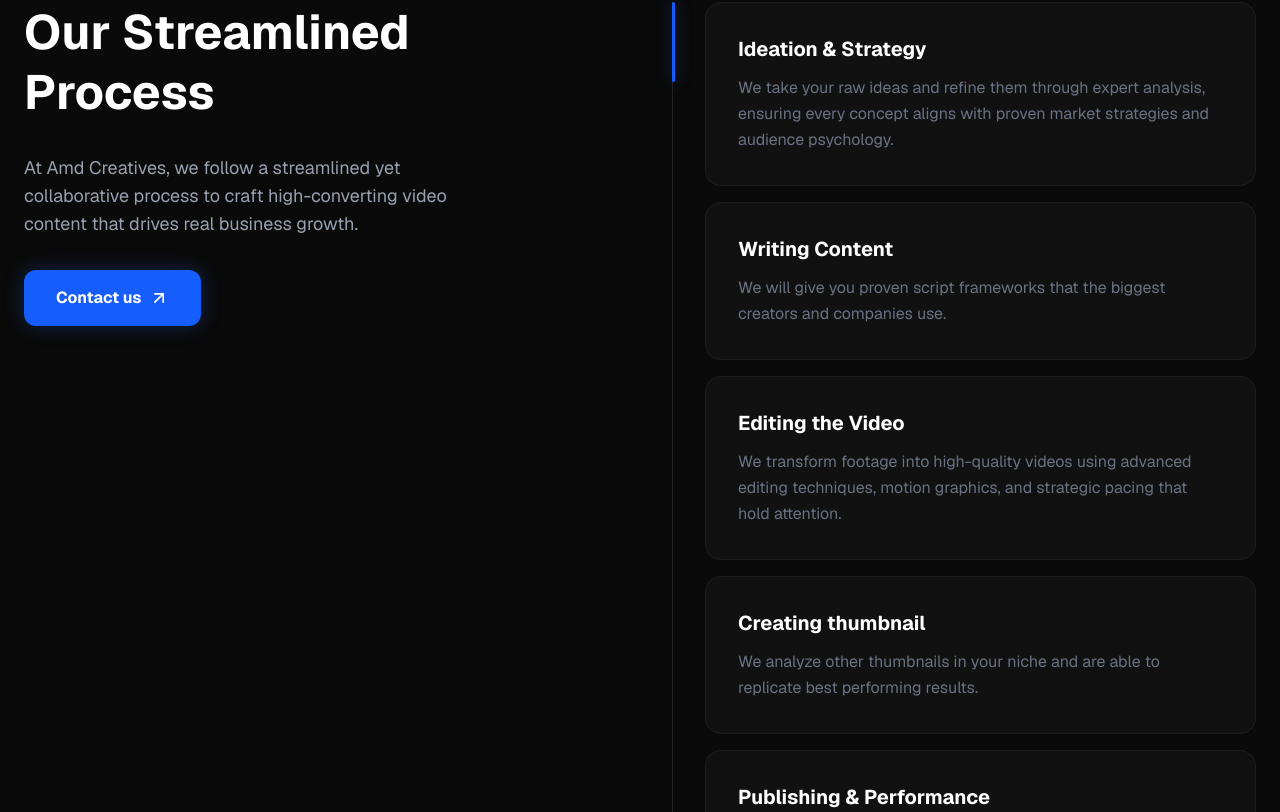
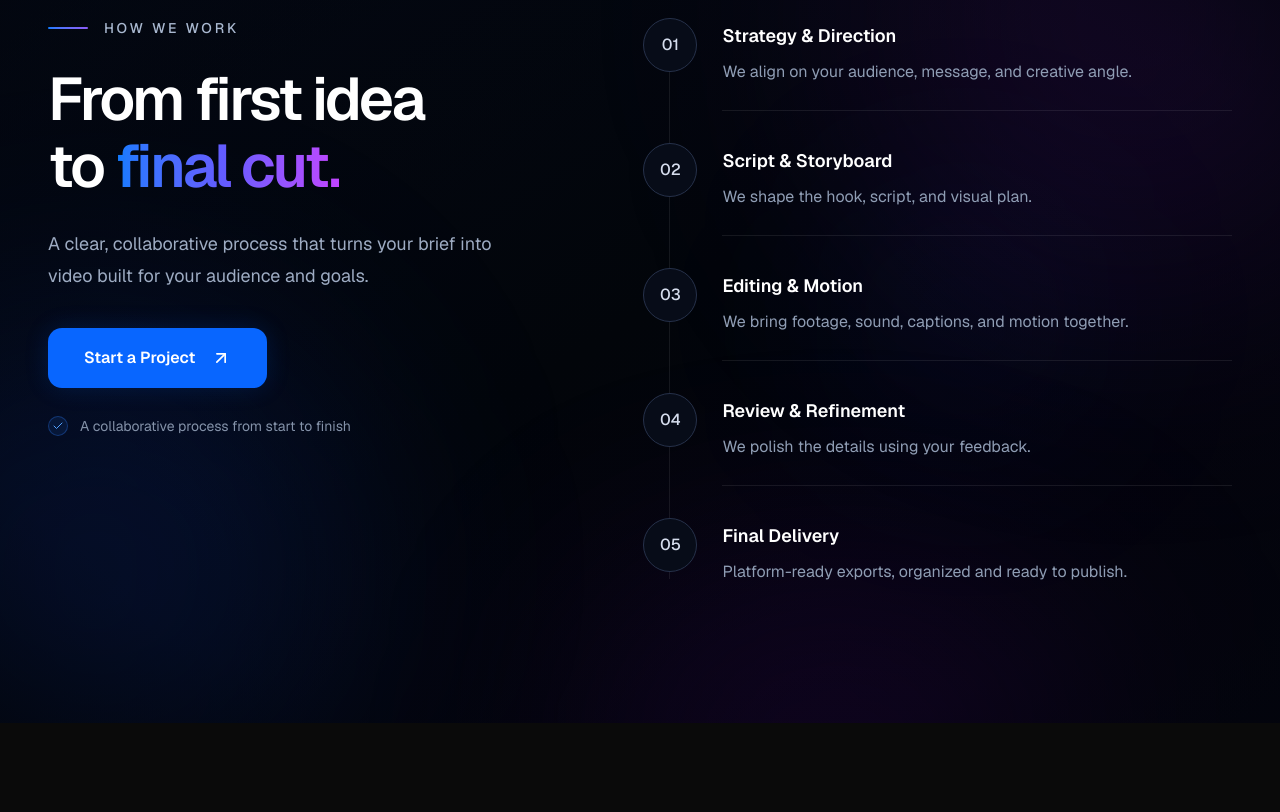
Before and after one commit to amdcreatives/amdcreatives.com, a Next.js app: page / in a window 1280 px wide. Shown: the part 4028-4840 px from the top of the page. Built offline with nearby package versions, Linux system fonts and the light colour scheme.

Commit message:
V2: How we work

```diff
--- a/src/components/common/Header.tsx
+++ b/src/components/common/Header.tsx
@@ -124,7 +124,7 @@ export default function Header() {
       <header
         className={`fixed inset-x-0 top-0 z-50 transition-all duration-500 ${
           scrolled
-            ? 'border-b border-white/[0.09] bg-[#030713]/85 shadow-[0_8px_40px_rgba(0,0,0,0.2)] backdrop-blur-2xl'
+            ? 'border-b border-white/9 bg-[#030713]/85 shadow-[0_8px_40px_rgba(0,0,0,0.2)] backdrop-blur-2xl'
             : 'border-b border-white/[0.07] bg-[#030713]/35 backdrop-blur-md'
         }`}
       >
--- a/src/components/ui/ClientsWithUs.tsx
+++ b/src/components/ui/ClientsWithUs.tsx
@@ -1,61 +1,187 @@
-import Button from "./Button";
+'use client';
+
+import Link from 'next/link';
+import { ArrowUpRight, Check } from 'lucide-react';
 
 const steps = [
   {
-    title: "Ideation & Strategy",
-    description: "We take your raw ideas and refine them through expert analysis, ensuring every concept aligns with proven market strategies and audience psychology."
+    number: '01',
+    title: 'Strategy & Direction',
+    description:
+      'We align on your audience, message, and creative angle.',
   },
   {
-    title: "Writing Content",
-    description: "We will give you proven script frameworks that the biggest creators and companies use."
+    number: '02',
+    title: 'Script & Storyboard',
+    description:
+      'We shape the hook, script, and visual plan.',
   },
   {
-    title: "Editing the Video",
-    description: "We transform footage into high-quality videos using advanced editing techniques, motion graphics, and strategic pacing that hold attention."
+    number: '03',
+    title: 'Editing & Motion',
+    description:
+      'We bring footage, sound, captions, and motion together.',
   },
   {
-    title: "Creating thumbnail",
-    description: "We analyze other thumbnails in your niche and are able to replicate best performing results."
+    number: '04',
+    title: 'Review & Refinement',
+    description:
+      'We polish the details using your feedback.',
   },
   {
-    title: "Publishing & Performance",
-    description: "Once your video is ready, we guide you on optimal posting strategies across platforms, making sure your content gets seen."
-  }
+    number: '05',
+    title: 'Final Delivery',
+    description:
+      'Platform-ready exports, organized and ready to publish.',
+  },
 ];
 
 export default function ProcessSection() {
   return (
-    <section id="creativesProcess" className="bg-[#0a0a0a] py-24 px-6">
-      <div className="max-w-7xl mx-auto grid lg:grid-cols-2 gap-16 items-start">
+    <section
+      id="creativesProcess"
+      className="relative isolate overflow-hidden bg-[#02050C] px-5 py-20 sm:px-8 sm:py-24 lg:px-12 lg:py-28"
+    >
+      {/* Background Effects */}
+      <div
+        aria-hidden="true"
+        className="pointer-events-none absolute inset-0 -z-10 overflow-hidden"
+      >
+        {/* Base background */}
+        <div className="absolute inset-0 bg-linear-to-br from-[#040916] via-[#02050A] to-[#05030E]" />
 
-        {/* Left Side: Static Content */}
-        <div className="lg:sticky lg:top-32 space-y-8">
-          <h2 className="text-white text-4xl md:text-5xl font-bold leading-tight">Our Streamlined Process</h2>
-          <p className="text-gray-400 text-lg max-w-md">At Amd Creatives, we follow a streamlined yet collaborative process to craft high-converting video content that drives real business growth.</p>
-          <Button href="#creativesContact" variant="primary" size="lg">Contact us</Button>
+        {/* Blue glow — bottom left */}
+        <div className="absolute bottom-[-12%] left-[-12%] h-87.5 w-87.5 rounded-full bg-blue-700/20 blur-[120px] sm:h-125 sm:w-125" />
+
+        {/* Purple glow — top right */}
+        <div className="absolute right-[-10%] top-[-20%] h-87.5 w-87.5 rounded-full bg-purple-800/20 blur-[130px] sm:h-137.5 sm:w-137.5" />
+
+        {/* Subtle blue ambient light */}
+        <div className="absolute right-[15%] top-[35%] h-62.5 w-62.5 rounded-full bg-blue-600/[0.07] blur-[100px]" />
+
+        {/* Bottom purple glow */}
+        <div className="absolute bottom-[-20%] right-[15%] h-75 w-125 rounded-full bg-purple-700/15 blur-[120px]" />
+
+        {/* Dark vignette */}
+        <div className="absolute inset-0 bg-[radial-gradient(ellipse_at_center,transparent_15%,rgba(2,5,12,0.35)_75%,#02050C_120%)]" />
       </div>
 
-        {/* Right Side: Step Cards */}
-        <div className="relative pl-8 border-l border-white/10 space-y-4">
-          {/* Vertical Blue Indicator (Desktop) */}
-          <div className="absolute left-[-1.5px] top-0 w-0.75 h-20 bg-blue-600 rounded-full shadow-[0_0_15px_rgba(37,99,235,0.5)]" />
+      {/* Main Content */}
+      <div className="mx-auto grid max-w-335 items-start gap-12 lg:grid-cols-[0.9fr_1.1fr] lg:gap-20 xl:gap-28">
+        {/* LEFT COLUMN */}
+        <div className="relative">
+          {/* Eyebrow */}
+          <div className="mb-7 flex items-center gap-4">
+            <span className="h-0.5 w-10 rounded-full bg-linear-to-r from-[#087BFF] to-[#8B5CF6]" />
 
+            <span className="text-xs font-medium uppercase tracking-[0.2em] text-[#A9B8D0] sm:text-sm">
+              How We Work
+            </span>
+          </div>
+
+          {/* Heading */}
+          <h2 className="max-w-150 text-4xl font-semibold leading-[1.12] tracking-[-0.045em] text-white sm:text-5xl md:text-6xl">
+            From first idea
+            <br />
+            to{' '}
+            <span className="bg-linear-to-r from-[#087BFF] via-[#655BFF] to-[#C044FF] bg-clip-text text-transparent">
+              final cut.
+            </span>
+          </h2>
+
+          {/* Description */}
+          <p className="mt-6 max-w-122.5 text-base leading-7 text-[#9EACC3] sm:mt-7 sm:text-lg sm:leading-8">
+            A clear, collaborative process that turns your brief into video
+            built for your audience and goals.
+          </p>
+
+          {/* CTA */}
+          <Link
+            href="#creativesContact"
+            className="group mt-8 inline-flex min-h-14 items-center justify-center gap-4 rounded-[14px] bg-[#0866FF] px-7 py-4 text-sm font-semibold text-white shadow-[0_0_25px_rgba(8,102,255,0.16)] transition-colors duration-200 hover:bg-[#287AFF] sm:mt-9 sm:min-h-15 sm:px-9 sm:text-base"
+          >
+            Start a Project
+
+            <ArrowUpRight
+              size={20}
+              strokeWidth={2}
+              className="transition-transform duration-200 group-hover:translate-x-0.5 group-hover:-translate-y-0.5"
+            />
+          </Link>
+
+          {/* Supporting Detail */}
+          <div className="mt-7 flex items-center gap-3 text-xs text-[#8492A9] sm:text-sm">
+            <span className="flex h-5 w-5 shrink-0 items-center justify-center rounded-full border border-blue-500/30 bg-blue-500/10">
+              <Check size={12} className="text-blue-400" />
+            </span>
+
+            <span>A collaborative process from start to finish</span>
+          </div>
+        </div>
+
+        {/* RIGHT COLUMN — MINIMAL INTERACTIVE TIMELINE */}
+        <div className="relative">
+          {/* Static Timeline Track */}
+          <div
+            aria-hidden="true"
+            className="absolute bottom-8 left-5.5 top-8 w-px bg-white/8 sm:left-6.75"
+          />
+
+          <div className="relative">
             {steps.map((step, index) => (
               <div
-              key={index}
-              className="group p-8 rounded-2xl bg-[#111111] border border-white/5 hover:border-blue-600/30 transition-all duration-500 cursor-default"
+                key={step.number}
+                className={`group relative grid grid-cols-[46px_minmax(0,1fr)] gap-4 sm:grid-cols-[56px_minmax(0,1fr)] sm:gap-6 ${
+                  index !== steps.length - 1
+                    ? 'pb-7 sm:pb-8'
+                    : ''
+                }`}
               >
-              <h3 className="text-white text-xl font-bold mb-3 group-hover:text-blue-400 transition-colors">
+                {/* Animated Timeline Segment */}
+                <div
+                  aria-hidden="true"
+                  className="pointer-events-none absolute bottom-0 left-5.5 top-0 w-px origin-top scale-y-0 bg-linear-to-b from-[#087BFF] to-[#8B5CF6] transition-transform duration-500 ease-out group-hover:scale-y-100 group-focus-within:scale-y-100 sm:left-6.75"
+                />
+
+                {/* Number Circle */}
+                <div className="relative z-10 flex justify-center">
+                  <span className="flex h-11 w-11 shrink-0 items-center justify-center rounded-full border border-[#26314A] bg-[#070C18] text-sm font-medium text-[#D5DDED] transition-colors duration-200 group-hover:border-blue-500/60 group-hover:text-white sm:h-13.5 sm:w-13.5 sm:text-base">
+                    {step.number}
+                  </span>
+                </div>
+
+                {/* Step Content */}
+                <div
+                  className={`min-w-0 border-b pb-5 pt-1 transition-colors duration-200 sm:pb-6 ${
+                    index === steps.length - 1
+                      ? 'border-transparent'
+                      : 'border-white/8 group-hover:border-blue-500/20'
+                  }`}
+                >
+                  <h3 className="text-base font-semibold text-white transition-colors duration-200 group-hover:text-blue-300 sm:text-lg">
                     {step.title}
                   </h3>
-              <p className="text-gray-500 group-hover:text-gray-300 transition-colors leading-relaxed">
+
+                  <p className="mt-2 text-sm leading-6 text-[#8F9DB4] sm:text-base sm:leading-7">
                     {step.description}
                   </p>
                 </div>
+              </div>
             ))}
           </div>
+        </div>
+      </div>
 
-      </div>
+      {/* Respect reduced-motion preferences */}
+      <style jsx global>{`
+        @media (prefers-reduced-motion: reduce) {
+          #creativesProcess .group,
+          #creativesProcess .group * {
+            transition-duration: 0.01ms !important;
+            animation-duration: 0.01ms !important;
+          }
+        }
+      `}</style>
     </section>
   );
 }
```
Lines whose indentation alone changed are shown as unchanged.
